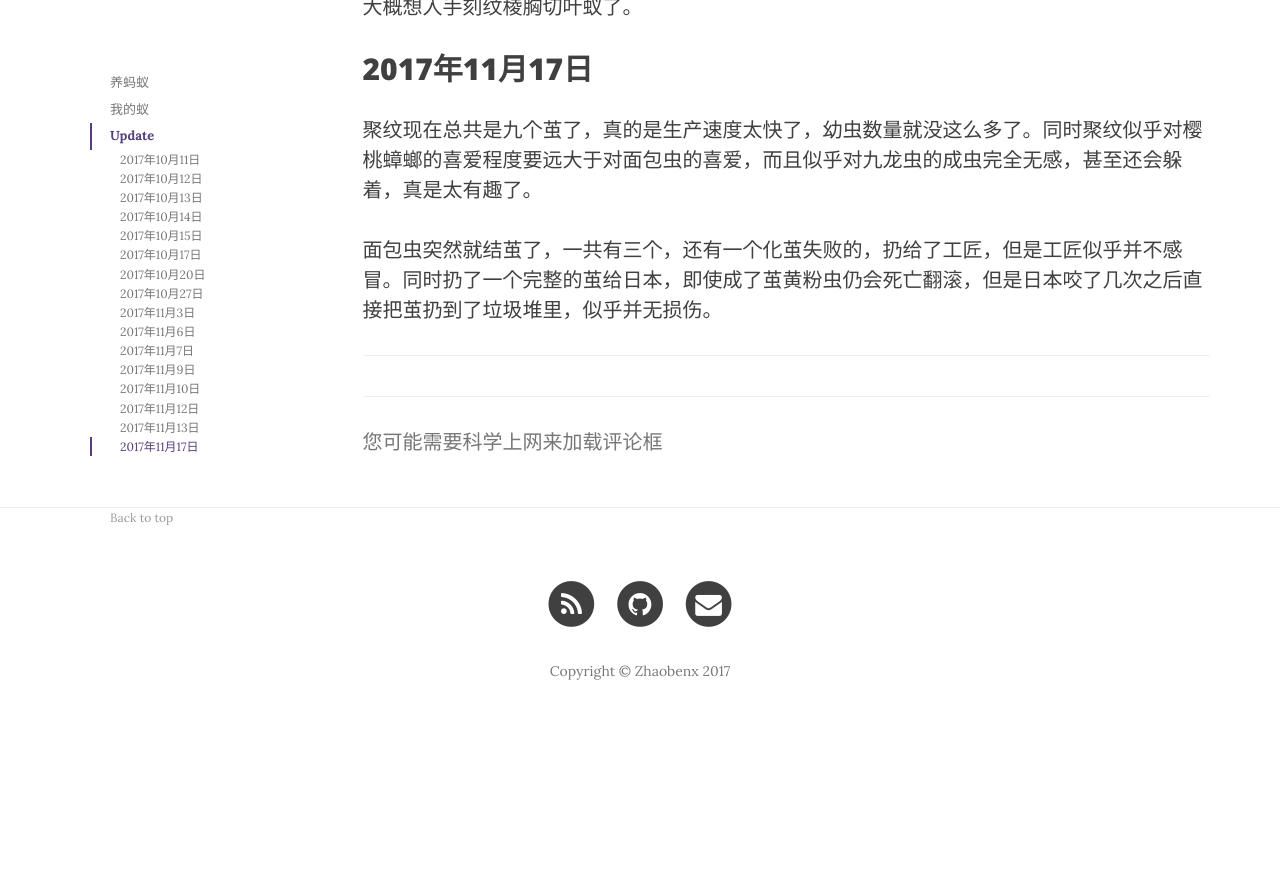
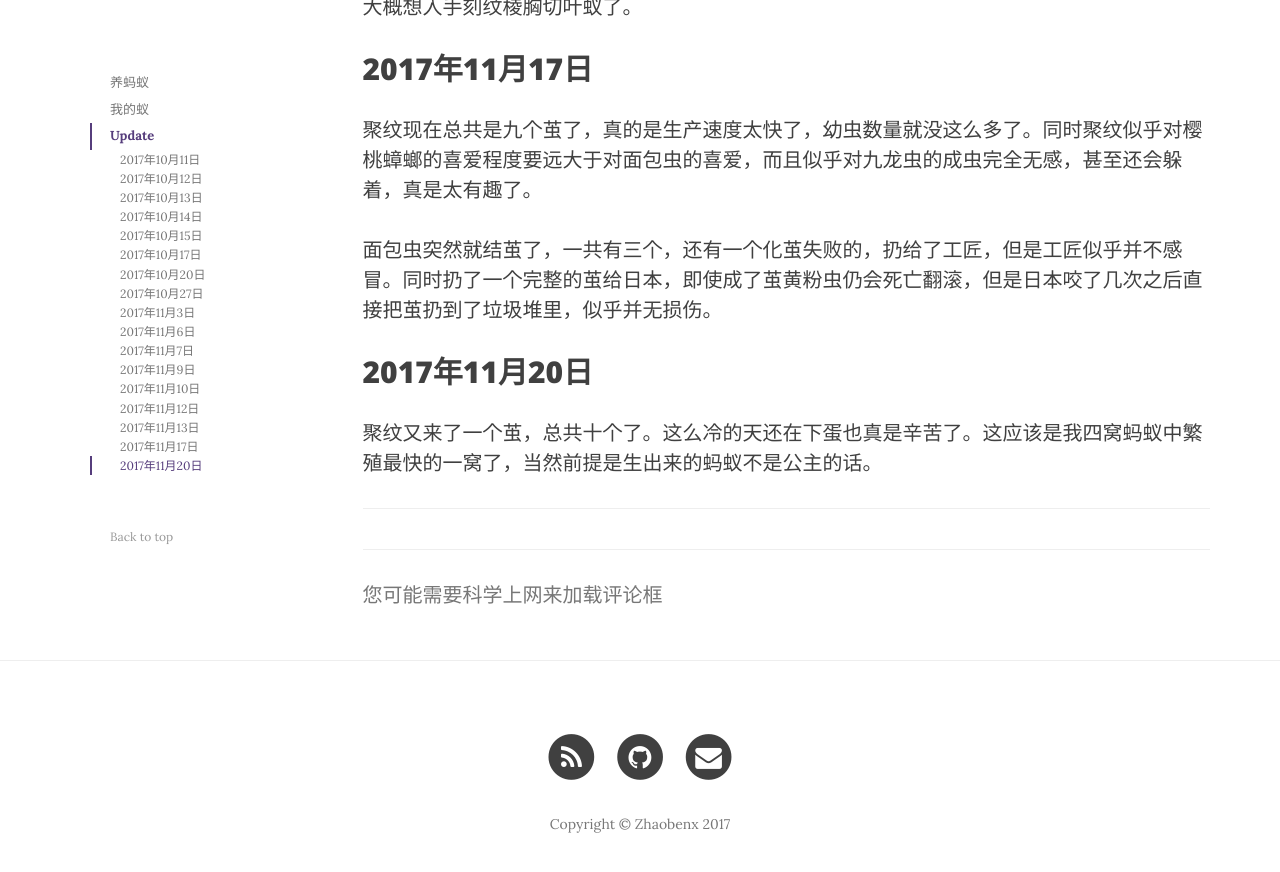
Before and after one commit to zhaobenx/zhaobenx.github.io, a Jekyll site: the page built from _posts/2017-10-10-love-ants.md, in a window 1280 px wide and 900 px high, scrolled down 7304 px. Shown: the top 872 px of the window. Built offline with Jekyll 4.4.1, drawn with Linux system fonts in a browser that asks for light colours; nearby versions of some CDN libraries; comment, search, counter and statistics services are not loaded; before the commit the page ends 8051 px from its top, so only the background shows below that.

Commit message:
Update 2017-10-10-love-ants.md

```diff
--- a/_posts/2017-10-10-love-ants.md
+++ b/_posts/2017-10-10-love-ants.md
@@ -175,3 +175,7 @@ published: true
 聚纹现在总共是九个茧了，真的是生产速度太快了，幼虫数量就没这么多了。同时聚纹似乎对樱桃蟑螂的喜爱程度要远大于对面包虫的喜爱，而且似乎对九龙虫的成虫完全无感，甚至还会躲着，真是太有趣了。
 
 面包虫突然就结茧了，一共有三个，还有一个化茧失败的，扔给了工匠，但是工匠似乎并不感冒。同时扔了一个完整的茧给日本，即使成了茧黄粉虫仍会死亡翻滚，但是日本咬了几次之后直接把茧扔到了垃圾堆里，似乎并无损伤。
+
+## 2017年11月20日
+
+聚纹又来了一个茧，总共十个了。这么冷的天还在下蛋也真是辛苦了。这应该是我四窝蚂蚁中繁殖最快的一窝了，当然前提是生出来的蚂蚁不是公主的话。
```
